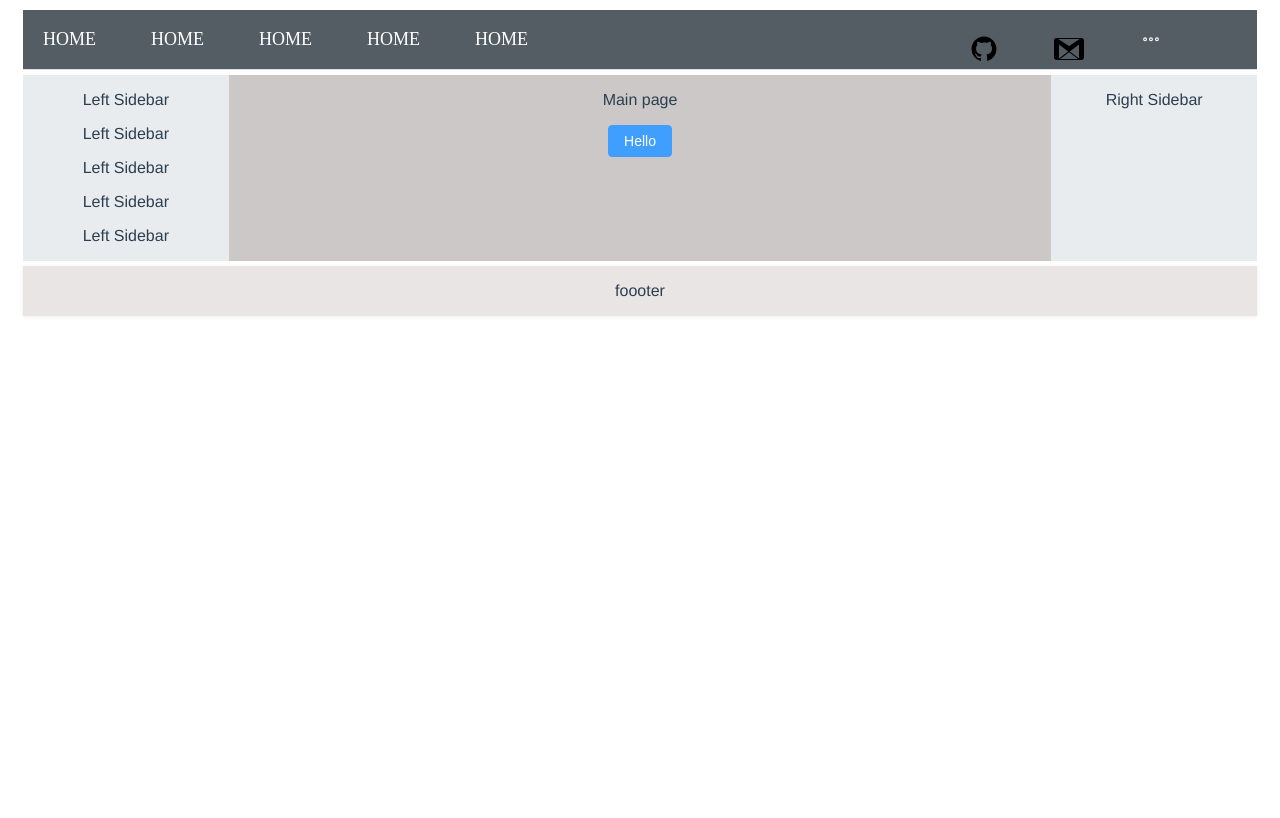
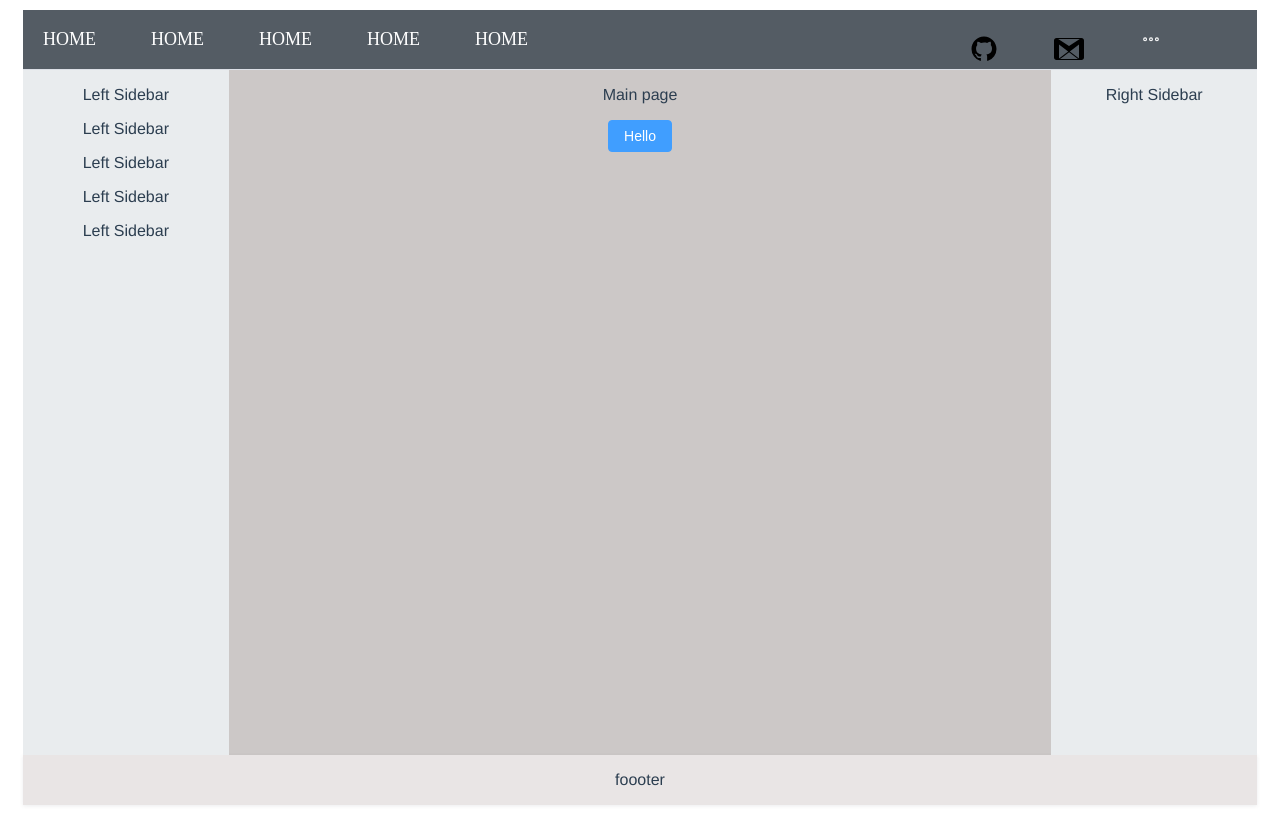
Before and after one commit to pycoder404/blog-vue, a Vue app: page /#/test in a window 1280 px wide. Built offline with nearby package versions, Linux system fonts and the light colour scheme.

Commit message:
content in full page is ok

```diff
--- a/src/App.vue
+++ b/src/App.vue
@@ -19,6 +19,6 @@ export default {
   text-align: center;
   color: #2c3e50;
   margin: 10px 10px auto;
-    height: 100%;
+    height: 100vh;
 }
 </style>
--- a/src/layout/components/MainFooter.vue
+++ b/src/layout/components/MainFooter.vue
@@ -12,7 +12,6 @@
 
 <style scoped>
     .main-footer {
-        margin-top:5px;
         margin-bottom: 5px;
         height: 50px;
         overflow: hidden;
--- a/src/layout/index.vue
+++ b/src/layout/index.vue
@@ -1,5 +1,5 @@
 <template>
-    <div style="height: 100%;">
+    <div class="container">
         <el-row class="el-margin-side">
             <el-col :span="24">
                 <main-header></main-header>
@@ -58,13 +58,20 @@
             top: 0;
         }
     }
-
+    .container {
+        height: 100%;
+        width: 100%;
+        display: flex;
+        flex-direction: column;
+        justify-content: space-between;
+        box-sizing: border-box;
+    }
     .el-margin-side {
         margin-left: 5px;
         margin-right: 5px;
     }
     .main-content {
-        margin-top:5px;
+        flex:1;
     }
     .drawer-bg {
         background: #000;
```
